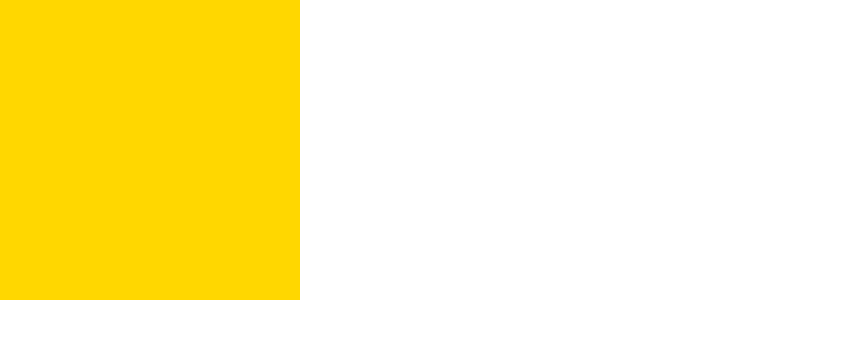
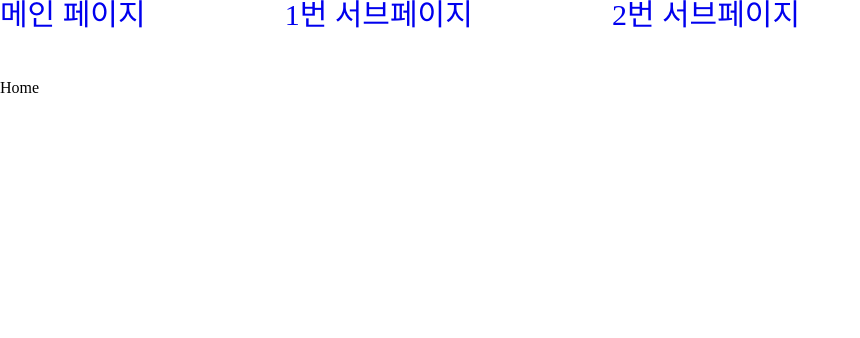
Before and after one commit to ramiowo/first_react_10_15, a React (Create React App) app: page / in a window 1280 px wide. Shown: the top 338 px of the page, without its empty margins (0-860 px from the left). Built offline with nearby package versions, Linux system fonts and the light colour scheme.

Commit message:
10_23 router

```diff
--- a/package.json
+++ b/package.json
@@ -13,6 +13,7 @@
     "@testing-library/user-event": "^13.5.0",
     "react": "^18.3.1",
     "react-dom": "^18.3.1",
+    "react-router-dom": "^6.27.0",
     "react-scripts": "5.0.1",
     "styled-components": "^6.1.13",
     "styled-reset": "^4.5.2",
--- a/src/App.js
+++ b/src/App.js
@@ -7,6 +7,7 @@
 // import Ex04 from "./components/ex04/Ex04";
 // import { MusicApp } from "./components/ex05/MusicApp";
 import Ex06 from "./components/ex06/Ex06";
+import Ex07 from "./components/ex07/Ex07";
 
 const App = () => {
   return (
@@ -26,7 +27,8 @@
       {/* <Ex03 /> */}
       {/* <Ex04 /> */}
       {/* <MusicApp /> */}
-      <Ex06 />
+      {/* <Ex06 /> */}
+      <Ex07 />
     </>
   );
 };
--- a/src/GlobalStyled.js
+++ b/src/GlobalStyled.js
@@ -3,4 +3,8 @@
 
 export const GlobalStyled = createGlobalStyle`
     ${reset}
+    li, a{
+        text-decoration: none;
+        display: block;
+    }
 `;
--- /dev/null
+++ b/src/components/ex07/Ex07.js
@@ -0,0 +1,30 @@
+import { HashRouter, Route, Routes } from "react-router-dom";
+import Main from "./pages/Main";
+import Sub01 from "./pages/Sub01";
+import Sub02 from "./pages/Sub02";
+import PageNotFound from "./pages/PageNotFound";
+import Header from "./components/Header";
+
+const Ex07 = () => {
+  return (
+    <HashRouter>
+      <Header />
+      <Routes>
+        <Route path="/" element={<Main />} />
+        <Route path="/sub01" element={<Sub01 />} />
+        <Route path="/sub02" element={<Sub02 />} />
+        <Route path="/*" element={<PageNotFound />} />
+        {/* => /* Asterlisk (애스털리스크) */}
+      </Routes>
+    </HashRouter>
+  );
+};
+
+export default Ex07;
+
+// *react-router-dom
+// =>리액트 경로 설정할때 사용
+// =>HashRouter -> Routes -> Route 순으로 구성
+// =>Route의 path props으로 경로 설정
+// =>Route의 element props으로 컴포넌트 설정
+// =>404 페이지는 /*로 설정
--- /dev/null
+++ b/src/components/ex07/components/Header.js
@@ -0,0 +1,39 @@
+import { Link } from "react-router-dom";
+import { styled } from "styled-components";
+
+const Sheader = styled.div`
+  width: 100%;
+  height: 80px;
+
+  ul {
+    width: 100%;
+    max-width: 800px;
+    display: flex;
+    justify-content: space-between;
+    align-items: center;
+    li {
+      color: #333333;
+      font-size: 30px;
+    }
+  }
+`;
+
+const Header = () => {
+  return (
+    <Sheader>
+      <ul>
+        <li>
+          <Link to="/">메인 페이지</Link>
+        </li>
+        <li>
+          <Link to="/sub01">1번 서브페이지</Link>
+        </li>
+        <li>
+          <Link to="/sub02">2번 서브페이지</Link>
+        </li>
+      </ul>
+    </Sheader>
+  );
+};
+
+export default Header;
--- /dev/null
+++ b/src/components/ex07/pages/Main.js
@@ -0,0 +1,11 @@
+// import { Link } from "react-router-dom";
+
+const Main = () => {
+  return (
+    <div>
+      <h2>Home</h2>
+    </div>
+  );
+};
+
+export default Main;
--- /dev/null
+++ b/src/components/ex07/pages/PageNotFound.js
@@ -0,0 +1,9 @@
+const PageNotFound = () => {
+  return (
+    <>
+      <div>Page not found</div>
+    </>
+  );
+};
+
+export default PageNotFound;
--- /dev/null
+++ b/src/components/ex07/pages/Sub01.js
@@ -0,0 +1,5 @@
+const Sub01 = () => {
+  return <div>SUB01</div>;
+};
+
+export default Sub01;
--- /dev/null
+++ b/src/components/ex07/pages/Sub02.js
@@ -0,0 +1,5 @@
+const Sub02 = () => {
+  return <div>SUB02</div>;
+};
+
+export default Sub02;
```
Also changed, not shown: 1 other file (tests, documents, lock files or other folders).
